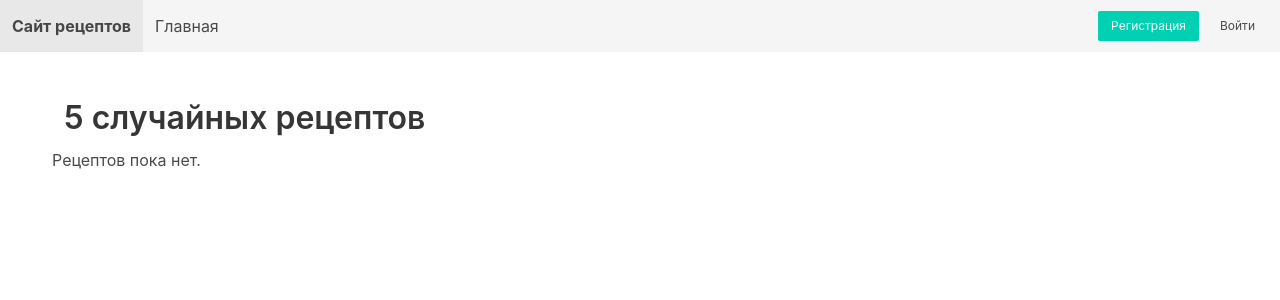
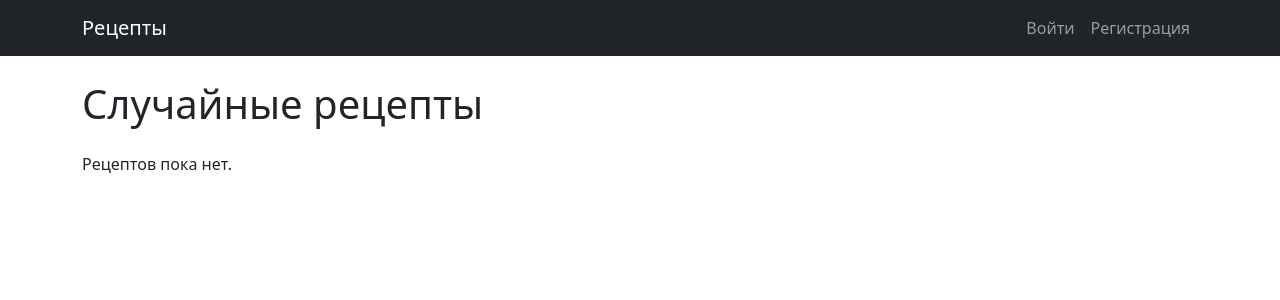
Before and after one commit to dmitry-poznyak/web_recipe, a Django app: page / in a window 1280 px wide. Shown: the top 300 px of the page. Run offline with Django 5.2, Linux system fonts and the light colour scheme; data that the repository does not hold is empty.

Commit message:
!!!! Обовляю шаблоны не глядя

```diff
--- a/recipes/templates/recipes/base.html
+++ b/recipes/templates/recipes/base.html
@@ -4,40 +4,52 @@
 <head>
     <meta charset="UTF-8">
     <title>{% block title %}Сайт рецептов{% endblock %}</title>
-    <link rel="stylesheet" href="https://cdn.jsdelivr.net/npm/bulma@0.9.4/css/bulma.min.css">
+    <meta name="viewport" content="width=device-width, initial-scale=1">
+
+
+    <link href="https://cdn.jsdelivr.net/npm/bootstrap@5.3.0/dist/css/bootstrap.min.css" rel="stylesheet"> {% block extra_head %}{% endblock %}
 </head>
 
 <body>
-    <nav class="navbar is-light" role="navigation" aria-label="main navigation">
-        <div class="navbar-brand">
-            <a class="navbar-item" href="{% url 'home' %}">
-                <strong>Сайт рецептов</strong>
-            </a>
-        </div>
-
-        <div class="navbar-menu">
-            <div class="navbar-start">
-                <a class="navbar-item" href="{% url 'home' %}">Главная</a> {% if user.is_authenticated %}
-                <a class="navbar-item" href="{% url 'recipe_add' %}">Добавить рецепт</a> {% endif %}
-            </div>
-
-            <div class="navbar-end">
-                <div class="navbar-item">
-                    {% if user.is_authenticated %} Привет, {{ user.username }}!
-                    <a class="button is-light is-small ml-3" href="{% url 'logout' %}">Выйти</a> {% else %}
-                    <a class="button is-primary is-small mr-2" href="{% url 'signup' %}">Регистрация</a>
-                    <a class="button is-light is-small" href="{% url 'login' %}">Войти</a> {% endif %}
-                </div>
+    <nav class="navbar navbar-expand-lg navbar-dark bg-dark mb-4">
+        <div class="container">
+            <a class="navbar-brand" href="{% url 'home' %}">Рецепты</a>
+            <button class="navbar-toggler" type="button" data-bs-toggle="collapse" data-bs-target="#navbarNav" aria-controls="navbarNav" aria-expanded="false" aria-label="Переключить навигацию">
+      <span class="navbar-toggler-icon"></span>
+    </button>
+            <div class="collapse navbar-collapse" id="navbarNav">
+                <ul class="navbar-nav ms-auto">
+                    {% if user.is_authenticated %}
+                    <li class="nav-item">
+                        <a class="nav-link" href="{% url 'recipe_add' %}">Добавить рецепт</a>
+                    </li>
+                    <li class="nav-item">
+                        <span class="nav-link disabled">Привет, {{ user.username }}</span>
+                    </li>
+                    <li class="nav-item">
+                        <a class="nav-link" href="{% url 'logout' %}">Выйти</a>
+                    </li>
+                    {% else %}
+                    <li class="nav-item">
+                        <a class="nav-link" href="{% url 'login' %}">Войти</a>
+                    </li>
+                    <li class="nav-item">
+                        <a class="nav-link" href="{% url 'signup' %}">Регистрация</a>
+                    </li>
+                    {% endif %}
+                </ul>
             </div>
         </div>
     </nav>
 
-    <section class="section">
-        <div class="container">
-            {% block content %}{% endblock %}
-        </div>
-    </section>
+    <div class="container">
+        {% block content %}{% endblock %}
+    </div>
 
+
+    <script src="https://cdn.jsdelivr.net/npm/bootstrap@5.3.0/dist/js/bootstrap.bundle.min.js"></script>
+
+    {% block extra_js %}{% endblock %}
 </body>
 
 </html>
--- a/recipes/templates/recipes/home.html
+++ b/recipes/templates/recipes/home.html
@@ -1,18 +1,16 @@
-{% extends 'recipes/base.html' %} {% block title %}Главная - Сайт рецептов{% endblock %} {% block content %}
-<h1 class="title">5 случайных рецептов</h1>
-
-<div class="columns is-multiline">
+{% extends 'recipes/base.html' %} {% block title %}Главная - Рецепты{% endblock %} {% block content %}
+<h1 class="mb-4">Случайные рецепты</h1>
+<div class="row">
     {% for recipe in recipes %}
-    <div class="column is-one-third">
-        <div class="box">
-            <h2 class="subtitle">{{ recipe.title }}</h2>
+    <div class="col-md-4 mb-4">
+        <div class="card h-100">
             {% if recipe.image %}
-            <figure class="image is-4by3">
-                <img src="{{ recipe.image.url }}" alt="{{ recipe.title }}">
-            </figure>
-            {% endif %}
-            <p>{{ recipe.description|truncatechars:100 }}</p>
-            <a href="{% url 'recipe_detail' recipe.pk %}">Подробнее</a>
+            <img src="{{ recipe.image.url }}" class="card-img-top" alt="{{ recipe.title }}"> {% endif %}
+            <div class="card-body d-flex flex-column">
+                <h5 class="card-title">{{ recipe.title }}</h5>
+                <p class="card-text">{{ recipe.description|truncatechars:100 }}</p>
+                <a href="{% url 'recipe_detail' recipe.pk %}" class="btn btn-primary mt-auto">Подробнее</a>
+            </div>
         </div>
     </div>
     {% empty %}
--- a/recipes/templates/recipes/login.html
+++ b/recipes/templates/recipes/login.html
@@ -1,7 +1,7 @@
 {% extends 'recipes/base.html' %} {% block title %}Вход{% endblock %} {% block content %}
-<h1 class="title">Вход</h1>
-<form method="post">
+<h1 class="mb-4">Вход</h1>
+<form method="post" class="w-50 mx-auto">
     {% csrf_token %} {{ form.as_p }}
-    <button class="button is-primary" type="submit">Войти</button>
+    <button class="btn btn-primary" type="submit">Войти</button>
 </form>
 {% endblock %}
--- a/recipes/templates/recipes/signup.html
+++ b/recipes/templates/recipes/signup.html
@@ -1,7 +1,7 @@
 {% extends 'recipes/base.html' %} {% block title %}Регистрация{% endblock %} {% block content %}
-<h1 class="title">Регистрация</h1>
-<form method="post">
+<h1 class="mb-4">Регистрация</h1>
+<form method="post" class="w-50 mx-auto">
     {% csrf_token %} {{ form.as_p }}
-    <button class="button is-primary" type="submit">Зарегистрироваться</button>
+    <button class="btn btn-primary" type="submit">Зарегистрироваться</button>
 </form>
 {% endblock %}
```
Also changed, not shown: recipes/templates/recipes/recipe_confirm_delete.html (+8 -10 lines), recipes/templates/recipes/recipe_detail.html (+13 -10 lines), recipes/templates/recipes/recipe_form.html (+4 -5 lines).
